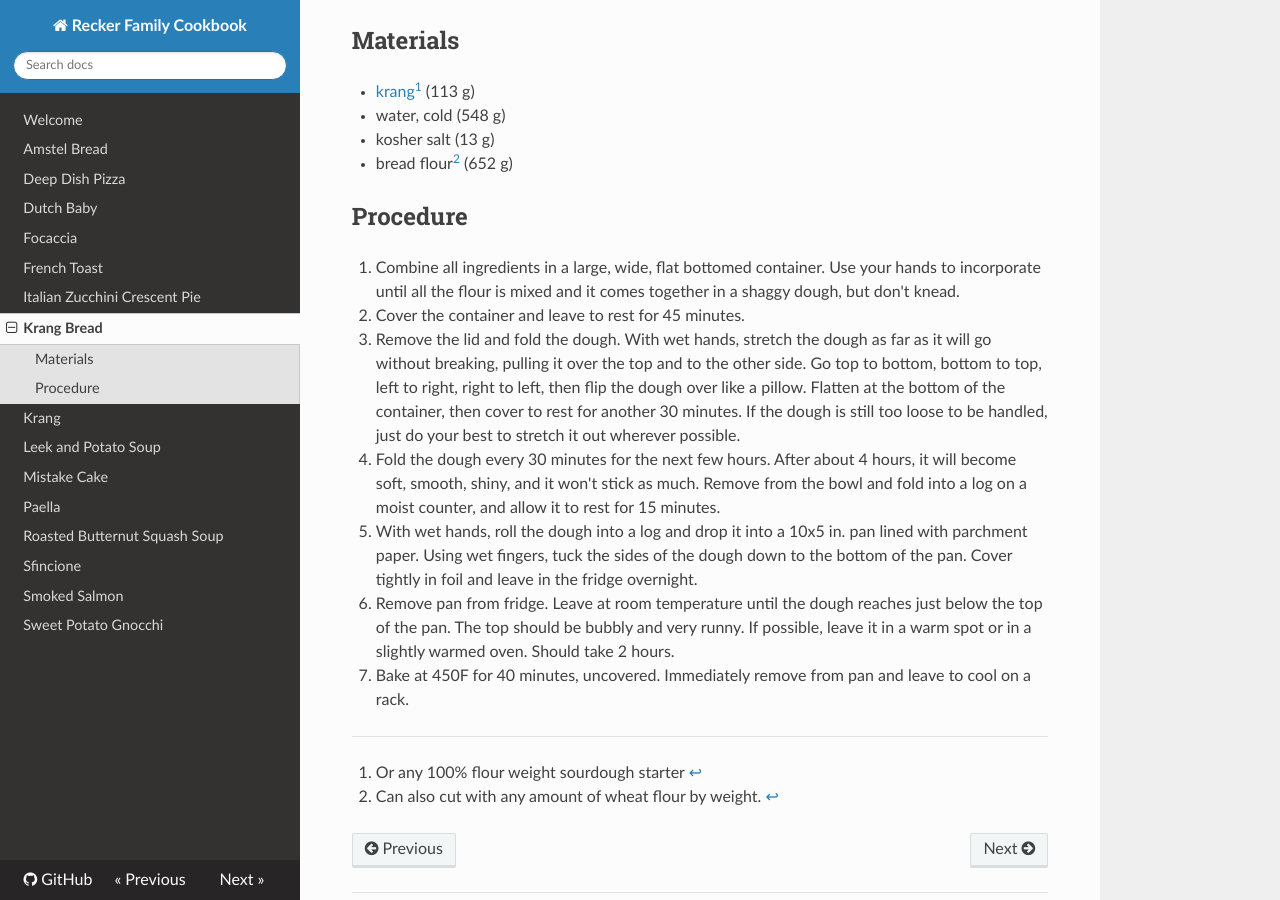
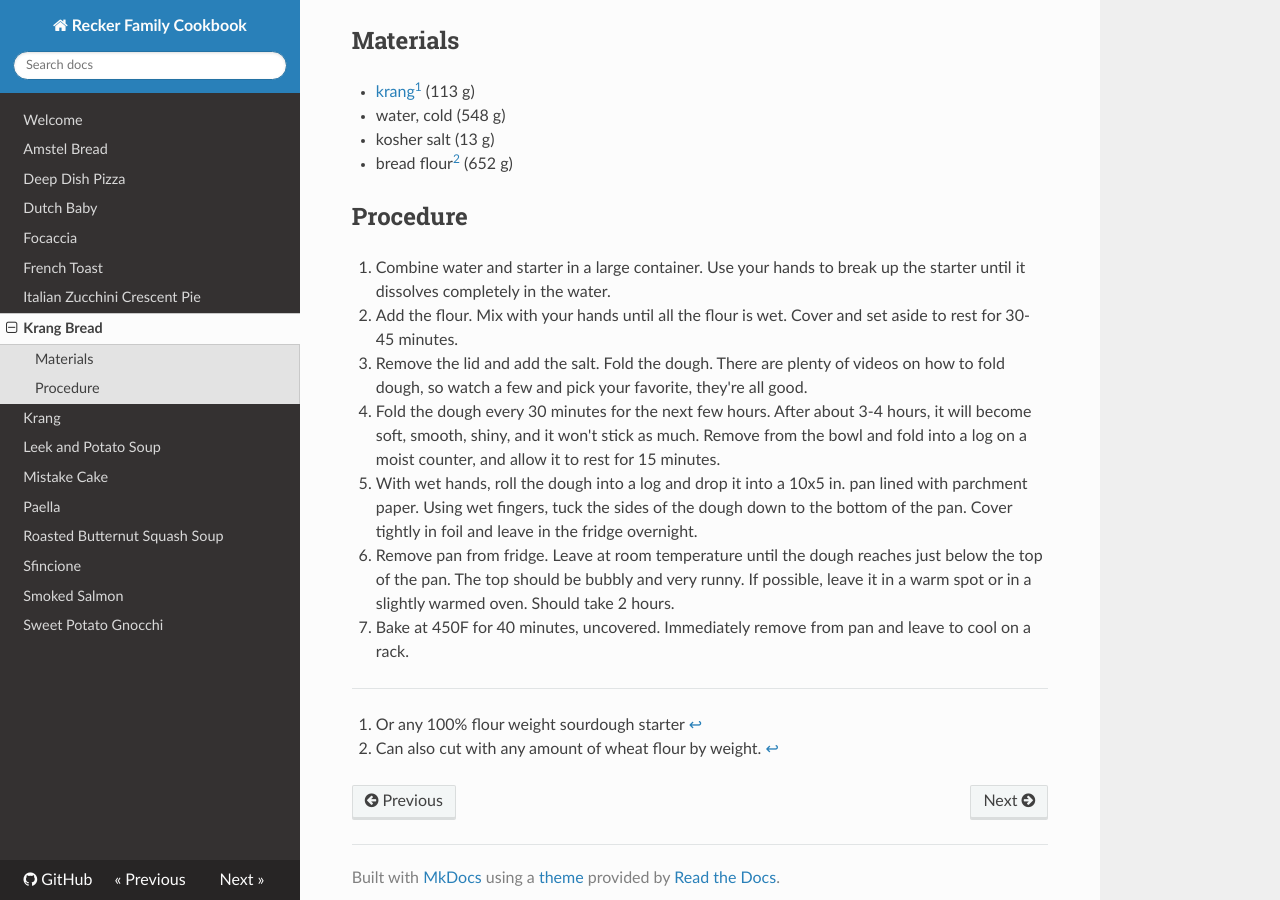
Before and after one commit to arecker/cookbook, an MkDocs documentation site: the page built from recipes/krang-bread.md, in a window 1280 px wide and 900 px high, scrolled down 1510 px. Built offline with MkDocs 1.6.1, drawn with Linux system fonts in a browser that asks for light colours; nearby versions of some CDN libraries.

Commit message:
Krang bread: add salt after first rest.

```diff
--- a/recipes/krang-bread.md
+++ b/recipes/krang-bread.md
@@ -23,22 +23,18 @@ butter.
 
 ## Procedure
 
-1. Combine all ingredients in a large, wide, flat bottomed container.
-   Use your hands to incorporate until all the flour is mixed and it
-   comes together in a shaggy dough, but don't knead.
+1. Combine water and starter in a large container.  Use your hands to
+   break up the starter until it dissolves completely in the water.
 
-2. Cover the container and leave to rest for 45 minutes.
+2. Add the flour.  Mix with your hands until all the flour is wet.
+   Cover and set aside to rest for 30-45 minutes.
 
-3. Remove the lid and fold the dough.  With wet hands, stretch the
-   dough as far as it will go without breaking, pulling it over the
-   top and to the other side.  Go top to bottom, bottom to top, left
-   to right, right to left, then flip the dough over like a pillow.
-   Flatten at the bottom of the container, then cover to rest for
-   another 30 minutes. If the dough is still too loose to be handled,
-   just do your best to stretch it out wherever possible.
+3. Remove the lid and add the salt.  Fold the dough.  There are plenty
+   of videos on how to fold dough, so watch a few and pick your
+   favorite, they're all good.
 
 4. Fold the dough every 30 minutes for the next few hours.  After
-   about 4 hours, it will become soft, smooth, shiny, and it won't
+   about 3-4 hours, it will become soft, smooth, shiny, and it won't
    stick as much.  Remove from the bowl and fold into a log on a moist
    counter, and allow it to rest for 15 minutes.
 
```
